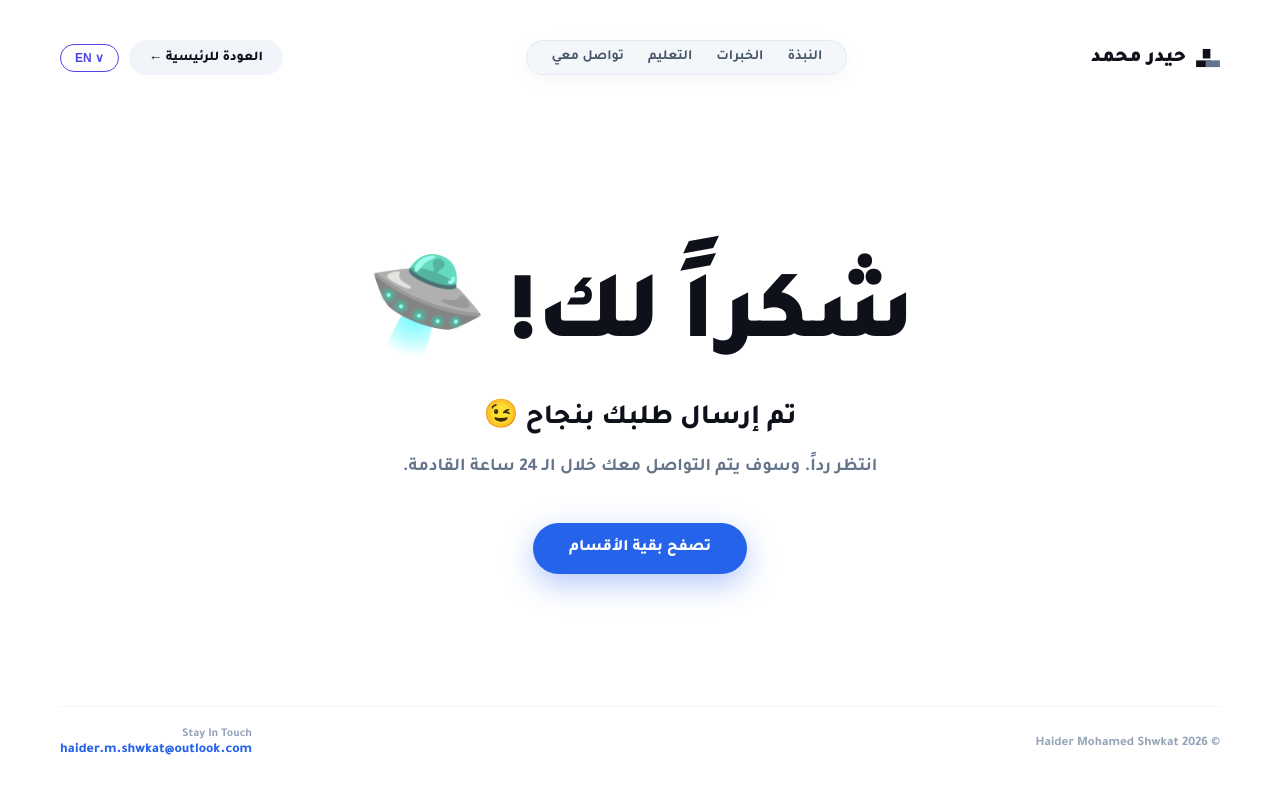
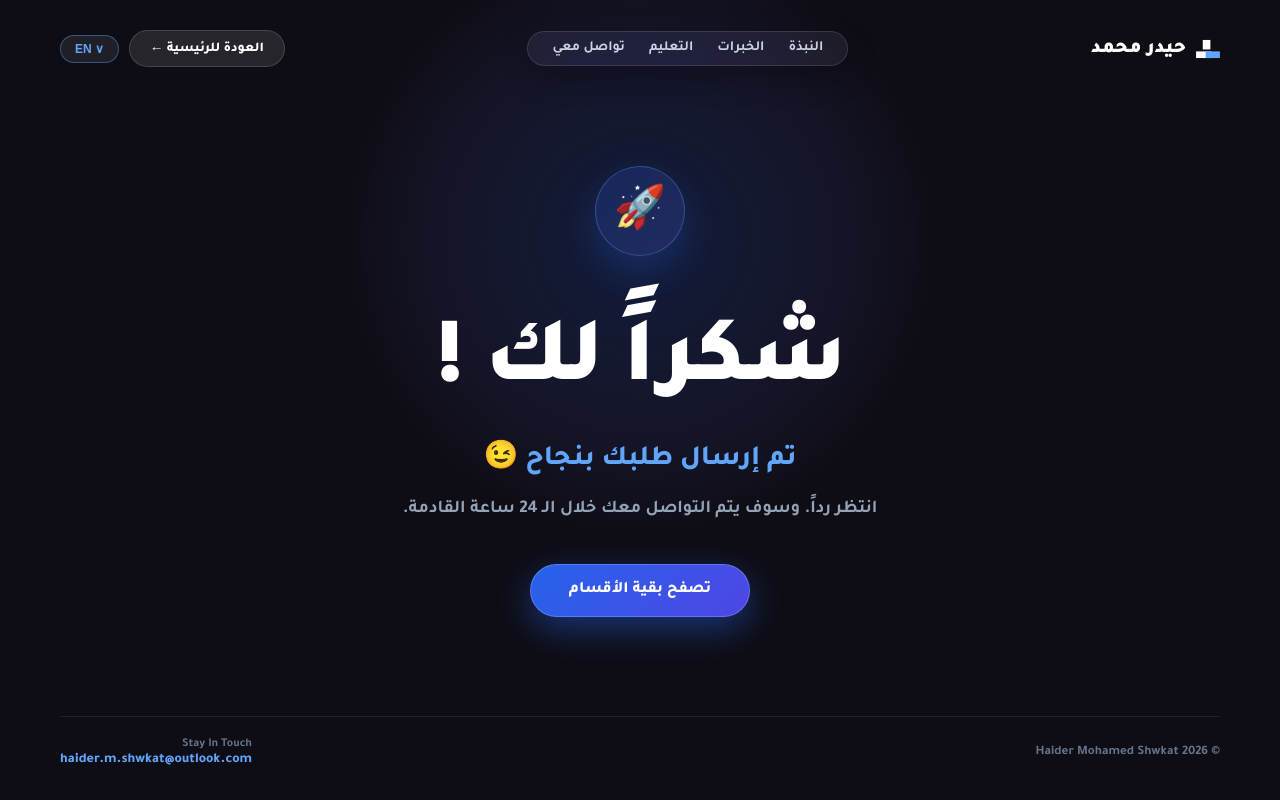
Before and after one commit to haidermoe/cv, a Next.js app: page /thanks in a window 1280 px wide. Built offline with nearby package versions, Linux system fonts and the light colour scheme.

Commit message:
Redesign thanks page to Ultra-Luxury AWSMD Dark Theme to match main portfolio aesthetic

```diff
--- a/app/thanks/page.tsx
+++ b/app/thanks/page.tsx
@@ -10,56 +10,71 @@ export default function ThanksPage() {
     <div
       dir={lang === "AR" ? "rtl" : "ltr"}
       style={{
-        background: "#ffffff",
-        color: "#0f111a",
+        background: "#0e0d15",
+        color: "#ffffff",
         minHeight: "100vh",
         display: "flex",
         flexDirection: "column",
         justifyContent: "space-between",
-        padding: "40px clamp(20px, 5vw, 60px)",
+        padding: "30px clamp(20px, 5vw, 60px)",
         position: "relative",
         fontFamily: lang === "AR" ? "'Tajawal', sans-serif" : "'Outfit', sans-serif",
         overflow: "hidden"
       }}
     >
-      {/* TOP HEADER BAR (APPLE-STYLE GLASSMATERIAL FROSTED BAR) */}
+      {/* BACKGROUND AMBIENT RADIAL GLOW */}
+      <div
+        style={{
+          position: "absolute",
+          top: "30%",
+          left: "50%",
+          transform: "translate(-50%, -50%)",
+          width: "600px",
+          height: "600px",
+          background: "radial-gradient(circle, rgba(37, 99, 235, 0.18) 0%, rgba(99, 102, 241, 0.08) 50%, transparent 70%)",
+          pointerEvents: "none",
+          zIndex: 1
+        }}
+      />
+
+      {/* TOP HEADER BAR (AWSMD DARK GLASS FLOATING HEADER) */}
       <div style={{ display: "flex", justifyContent: "space-between", alignItems: "center", width: "100%", zIndex: 10 }}>
         {/* LOGO */}
-        <Link href="/" style={{ display: "flex", alignItems: "center", gap: "10px", textDecoration: "none", color: "#0f111a", fontSize: "20px", fontWeight: "900" }}>
+        <Link href="/" style={{ display: "flex", alignItems: "center", gap: "10px", textDecoration: "none", color: "#ffffff", fontSize: "20px", fontWeight: "900" }}>
           <svg width="24" height="20" viewBox="0 0 25 21" fill="none" xmlns="http://www.w3.org/2000/svg">
-            <rect x="7" y="1" width="8" height="10" fill="#0f111a"/>
-            <rect x="0" y="13" width="16" height="7" fill="#0f111a"/>
-            <rect x="10" y="13" width="15" height="7" fill="#64748b"/>
+            <rect x="7" y="1" width="8" height="10" fill="#ffffff"/>
+            <rect x="0" y="13" width="16" height="7" fill="#ffffff"/>
+            <rect x="10" y="13" width="15" height="7" fill="#60a5fa"/>
           </svg>
           <span>{lang === "AR" ? "حيدر محمد" : "Haider Mohamed"}</span>
         </Link>
 
-        {/* CENTER PILL NAV (APPLE FROSTED GLASS BAR) */}
+        {/* CENTER PILL NAV (AWSMD FROSTED GLASS BAR) */}
         <div
           className="desktop-header-nav"
           style={{
             display: "flex",
             alignItems: "center",
             gap: "24px",
-            background: "rgba(241, 245, 249, 0.8)",
+            background: "rgba(255, 255, 255, 0.06)",
             backdropFilter: "blur(20px) saturate(180%)",
             WebkitBackdropFilter: "blur(20px) saturate(180%)",
             padding: "8px 24px",
             borderRadius: "50px",
-            border: "1px solid rgba(226, 232, 240, 0.8)",
-            boxShadow: "0 4px 20px rgba(0, 0, 0, 0.04)"
+            border: "1px solid rgba(255, 255, 255, 0.12)",
+            boxShadow: "0 10px 30px rgba(0, 0, 0, 0.3)"
           }}
         >
-          <Link href="/#about" style={{ textDecoration: "none", color: "#475569", fontWeight: "700", fontSize: "14px" }}>
+          <Link href="/#about" style={{ textDecoration: "none", color: "#cbd5e1", fontWeight: "700", fontSize: "14px" }}>
             {lang === "AR" ? "النبذة" : "About Us"}
           </Link>
-          <Link href="/#experience" style={{ textDecoration: "none", color: "#475569", fontWeight: "700", fontSize: "14px" }}>
+          <Link href="/#experience" style={{ textDecoration: "none", color: "#cbd5e1", fontWeight: "700", fontSize: "14px" }}>
             {lang === "AR" ? "الخبرات" : "Experience"}
           </Link>
-          <Link href="/#education" style={{ textDecoration: "none", color: "#475569", fontWeight: "700", fontSize: "14px" }}>
+          <Link href="/#education" style={{ textDecoration: "none", color: "#cbd5e1", fontWeight: "700", fontSize: "14px" }}>
             {lang === "AR" ? "التعليم" : "Education"}
           </Link>
-          <Link href="/#contact" style={{ textDecoration: "none", color: "#475569", fontWeight: "700", fontSize: "14px" }}>
+          <Link href="/#contact" style={{ textDecoration: "none", color: "#cbd5e1", fontWeight: "700", fontSize: "14px" }}>
             {lang === "AR" ? "تواصل معي" : "Contact Us"}
           </Link>
         </div>
@@ -70,9 +85,9 @@ export default function ThanksPage() {
             onClick={() => setLang(lang === "AR" ? "EN" : "AR")}
             className="awsmd-btn-glow"
             style={{
-              background: "#ffffff",
-              border: "1.5px solid #4f46e5",
-              color: "#4f46e5",
+              background: "rgba(255, 255, 255, 0.08)",
+              border: "1px solid rgba(96, 165, 250, 0.4)",
+              color: "#60a5fa",
               padding: "6px 14px",
               borderRadius: "50px",
               fontSize: "12px",
@@ -87,13 +102,14 @@ export default function ThanksPage() {
             href="/"
             className="awsmd-btn-glow"
             style={{
-              background: "#f1f5f9",
-              color: "#0f111a",
+              background: "rgba(255, 255, 255, 0.1)",
+              color: "#ffffff",
               padding: "8px 20px",
               borderRadius: "50px",
               fontSize: "13.5px",
               fontWeight: "800",
-              textDecoration: "none"
+              textDecoration: "none",
+              border: "1px solid rgba(255, 255, 255, 0.15)"
             }}
           >
             ← {lang === "AR" ? "العودة للرئيسية" : "Back to Home"}
@@ -101,26 +117,45 @@ export default function ThanksPage() {
         </div>
       </div>
 
-      {/* CENTER HERO CONTENT (APPLE OPTICAL TYPOGRAPHY & FLUID ENTRANCE) */}
-      <div style={{ margin: "auto", maxWidth: "750px", textAlign: "center", padding: "60px 20px" }}>
+      {/* CENTER LUXURY AWSMD THANK YOU CARD / HERO CONTENT */}
+      <div style={{ margin: "auto", maxWidth: "720px", textAlign: "center", padding: "60px 20px", zIndex: 10 }}>
+        {/* ICON BADGE */}
+        <div
+          style={{
+            width: "90px",
+            height: "90px",
+            borderRadius: "50%",
+            background: "linear-gradient(135deg, rgba(37, 99, 235, 0.2), rgba(99, 102, 241, 0.2))",
+            border: "1px solid rgba(96, 165, 250, 0.3)",
+            display: "flex",
+            alignItems: "center",
+            justifyContent: "center",
+            fontSize: "42px",
+            margin: "0 auto 28px auto",
+            boxShadow: "0 15px 35px rgba(37, 99, 235, 0.25)"
+          }}
+        >
+          🚀
+        </div>
+
         <h1
           style={{
-            fontSize: "clamp(48px, 9vw, 96px)",
+            fontSize: "clamp(48px, 9vw, 92px)",
             fontWeight: "900",
-            color: "#0f111a",
+            color: "#ffffff",
             lineHeight: "1.05",
             letterSpacing: "-0.02em",
-            marginBottom: "25px"
+            marginBottom: "20px"
           }}
         >
-          {lang === "AR" ? "شكراً لك! 🛸" : "Thank You! 🛸"}
+          {lang === "AR" ? "شكراً لك !" : "Thank You !"}
         </h1>
 
         <p
           style={{
             fontSize: "clamp(20px, 3.5vw, 28px)",
             fontWeight: "800",
-            color: "#0f111a",
+            color: "#60a5fa",
             marginBottom: "15px",
             lineHeight: "1.3"
           }}
@@ -131,10 +166,10 @@ export default function ThanksPage() {
         <p
           style={{
             fontSize: "clamp(15px, 2vw, 18px)",
-            color: "#64748b",
+            color: "#94a3b8",
             lineHeight: "1.7",
             fontWeight: "600",
-            maxWidth: "600px",
+            maxWidth: "580px",
             margin: "0 auto 40px auto"
           }}
         >
@@ -147,15 +182,16 @@ export default function ThanksPage() {
           href="/"
           className="awsmd-btn-glow"
           style={{
-            background: "#2563eb",
+            background: "linear-gradient(135deg, #2563eb 0%, #4f46e5 100%)",
             color: "#ffffff",
-            padding: "16px 36px",
+            padding: "16px 38px",
             borderRadius: "50px",
             fontSize: "16px",
             fontWeight: "800",
             textDecoration: "none",
-            boxShadow: "0 10px 30px rgba(37, 99, 235, 0.35)",
-            display: "inline-block"
+            boxShadow: "0 12px 35px rgba(37, 99, 235, 0.45)",
+            display: "inline-block",
+            border: "1px solid rgba(255, 255, 255, 0.2)"
           }}
         >
           {lang === "AR" ? "تصفح بقية الأقسام" : "Explore Portfolio"}
@@ -163,12 +199,12 @@ export default function ThanksPage() {
       </div>
 
       {/* FOOTER INFO */}
-      <div style={{ display: "flex", justifyContent: "space-between", alignItems: "center", borderTop: "1px solid #f1f5f9", paddingTop: "20px", width: "100%" }}>
-        <span style={{ fontSize: "13px", color: "#94a3b8", fontWeight: "700" }}>© 2026 Haider Mohamed Shwkat</span>
+      <div style={{ display: "flex", justifyContent: "space-between", alignItems: "center", borderTop: "1px solid rgba(255, 255, 255, 0.08)", paddingTop: "20px", width: "100%", zIndex: 10 }}>
+        <span style={{ fontSize: "13px", color: "#64748b", fontWeight: "700" }}>© 2026 Haider Mohamed Shwkat</span>
 
         <div style={{ textAlign: "right" }}>
-          <span style={{ fontSize: "12px", color: "#94a3b8", display: "block", fontWeight: "700" }}>Stay In Touch</span>
-          <a href="mailto:haider.m.shwkat@outlook.com" style={{ fontSize: "14px", color: "#2563eb", fontWeight: "800", textDecoration: "none" }}>
+          <span style={{ fontSize: "12px", color: "#64748b", display: "block", fontWeight: "700" }}>Stay In Touch</span>
+          <a href="mailto:haider.m.shwkat@outlook.com" style={{ fontSize: "14px", color: "#60a5fa", fontWeight: "800", textDecoration: "none" }}>
             haider.m.shwkat@outlook.com
           </a>
         </div>
```
